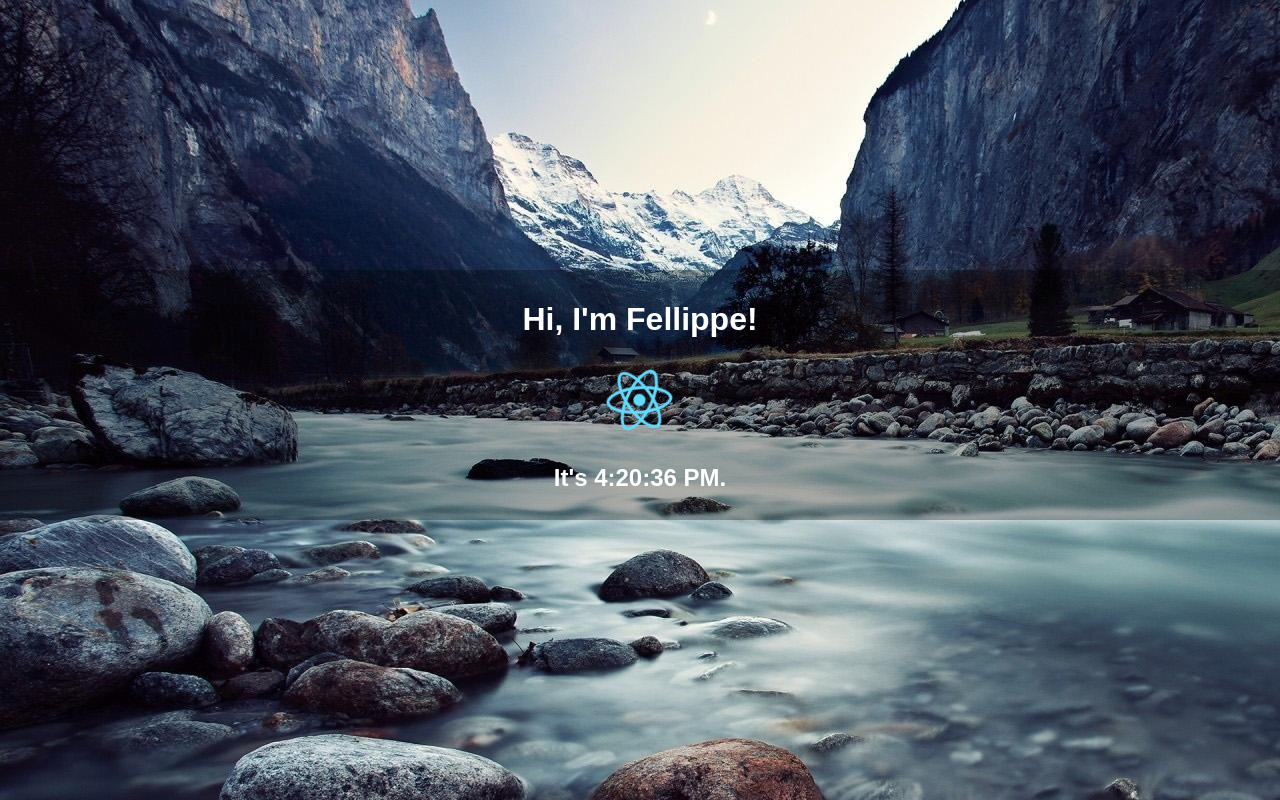
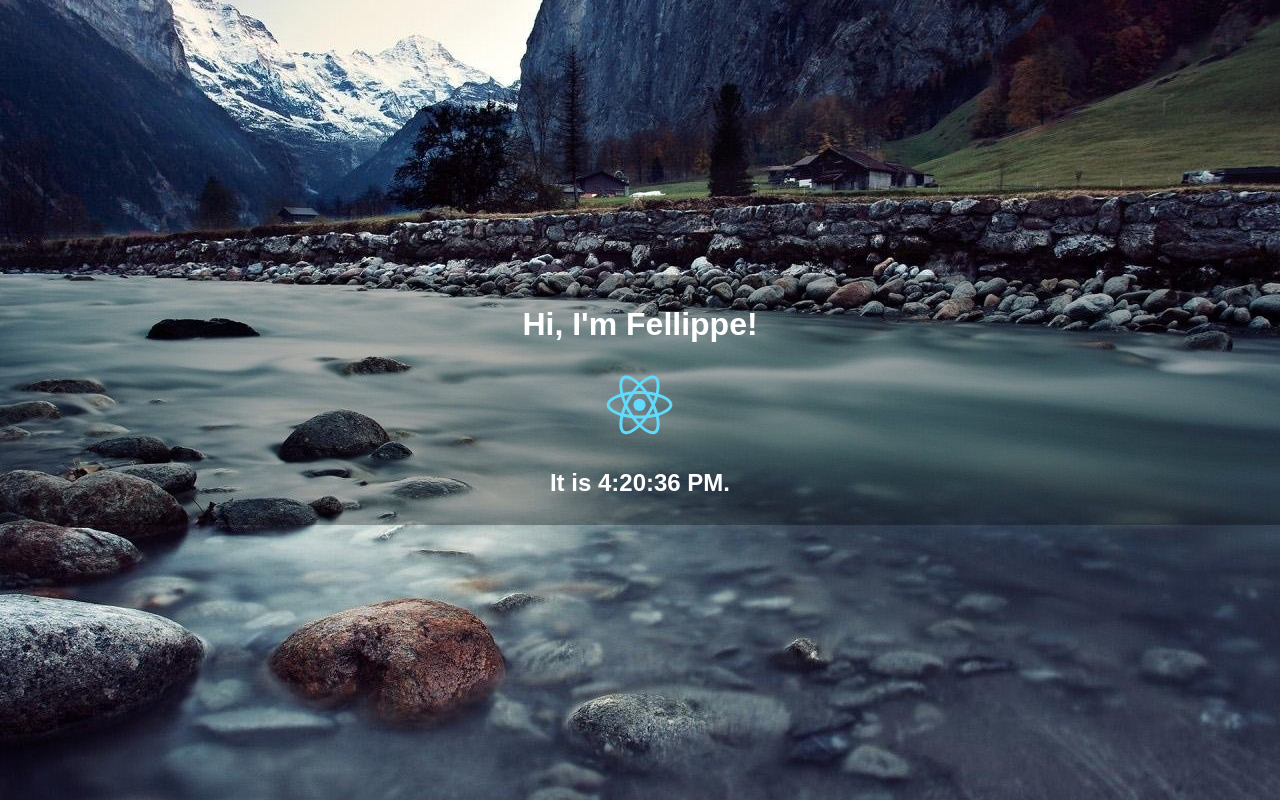
Before and after one commit to fellippemendonca/fellippe, a React app: page / in a window 1280 px wide. Built offline with nearby package versions, Linux system fonts and the light colour scheme.

Commit message:
Major updates

```diff
--- a/src/app/App.js
+++ /dev/null
@@ -1,19 +0,0 @@
-import React, { Component } from 'react';
-import logo from './logo.svg';
-import './App.css';
-class App extends Component {
-  render() {
-    return (
-      <div className="App">
-        <div className="Spacer"/>
-        <div className="App-header">
-          <h1>Hi, I'm Fellippe!</h1>
-          <img src={logo} className="App-logo" alt="logo" />
-          <h2>It's {new Date().toLocaleTimeString()}.</h2>
-        </div>
-      </div>
-    );
-  }
-}
-
-export default App;
--- /dev/null
+++ b/src/app/clock/Clock.js
@@ -0,0 +1,35 @@
+import React from 'react';
+
+class Clock extends React.Component {
+  constructor(props) {
+    super(props);
+    this.state = {date: new Date()};
+  }
+
+  componentDidMount() {
+    this.timerID = setInterval(
+      () => this.tick(),
+      1000
+    );
+  }
+
+  componentWillUnmount() {
+    clearInterval(this.timerID);
+  }
+
+  tick() {
+    this.setState({
+      date: new Date()
+    });
+  }
+
+  render() {
+    return (
+      <div>
+        <h2>It is {this.state.date.toLocaleTimeString()}.</h2>
+      </div>
+    );
+  }
+}
+
+export default Clock;
--- a/src/app/App.css
+++ b/src/app/welcome/Welcome.css
@@ -1,29 +1,28 @@
-.App {
+.Welcome {
 
   text-align: center;
 }
 
-.Spacer{
-  height: 270px;
-}
-
-.App-logo {
-  animation: App-logo-spin infinite 5s linear;
+.Welcome-logo {
+  animation: Welcome-logo-spin infinite 5s linear;
   height: 80px;
 }
 
-.App-header {
+.Welcome-header {
+  margin: auto;
+  position: absolute;
+  top: 0; left: 0; bottom: 0; right: 0;
   background-color: rgba(0,0,0,0.3);
   height: 230px;
   padding: 10px;
   color: white;
 }
 
-.App-intro {
+.Welcome-intro {
   font-size: large;
 }
 
-@keyframes App-logo-spin {
+@keyframes Welcome-logo-spin {
   from { transform: rotate(0deg); }
   to { transform: rotate(360deg); }
 }
--- /dev/null
+++ b/src/app/welcome/Welcome.js
@@ -0,0 +1,16 @@
+import React from 'react';
+import logo from './logo.svg';
+import './Welcome.css';
+import Clock from '../clock/Clock';
+
+function Welcome(props) {
+  return (
+    <div className="Welcome">
+      <div className="Welcome-header">
+        <h1>Hi, I'm {props.owner}!</h1>
+        <img src={logo} className="Welcome-logo" alt="logo" />
+        <Clock/>
+      </div>
+    </div>);
+}
+export default Welcome;
--- a/src/index.css
+++ b/src/index.css
@@ -2,6 +2,9 @@ body {
   background-color: #222;
   background-image: url("./assets/images/Valley-Wallpapers-1920x1080-6.jpg");
   background-size: 'cover';
+  background-repeat: no-repeat;
+  background-attachment: fixed;
+  background-position: center;
   overflow: 'hidden';
   margin: 0;
   padding: 0;
--- a/src/index.js
+++ b/src/index.js
@@ -1,12 +1,9 @@
 import React from 'react';
 import ReactDOM from 'react-dom';
-import App from './app/App';
+import Welcome from './app/welcome/Welcome';
 import './index.css';
 
-function tick() {
-  ReactDOM.render(
-    <App />,
-    document.getElementById('root')
-  );
-}
-setInterval(tick, 1000);
+ReactDOM.render(
+  <Welcome owner='Fellippe'/>,
+  document.getElementById('root')
+);
```
Also changed, not shown: src/app/welcome/logo.svg (renamed from src/app/logo.svg).
